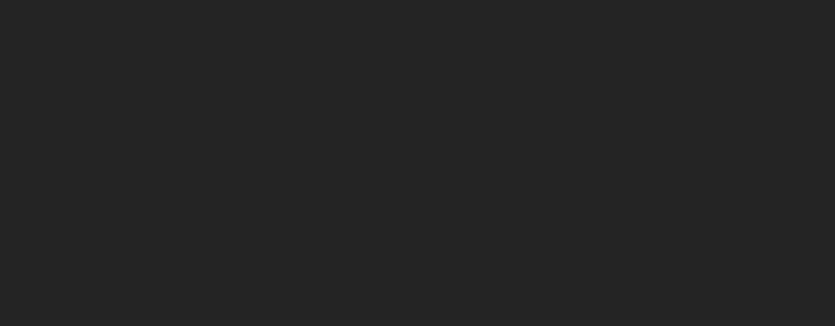
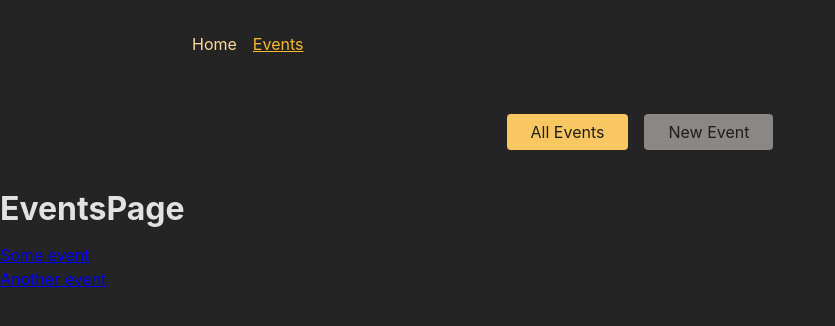
Before and after one commit to Behxrad/front-end-boot-camp, a React (Create React App) app in the folder React/21. Routing/2. Advanced/frontend/: page /events in a window 1280 px wide. Shown: the top 326 px of the page, without its empty margins (0-835 px from the left). Built offline with nearby package versions, Linux system fonts and the light colour scheme.

Commit message:
Blabbering

```diff
--- a/React/21. Routing/2. Advanced/frontend/package.json
+++ b/React/21. Routing/2. Advanced/frontend/package.json
@@ -8,6 +8,7 @@
     "@testing-library/user-event": "^14.5.2",
     "react": "^19.0.0",
     "react-dom": "^19.0.0",
+    "react-router-dom": "^7.9.1",
     "react-scripts": "5.0.1",
     "web-vitals": "^1.1.1"
   },
--- a/React/21. Routing/2. Advanced/frontend/src/App.js
+++ b/React/21. Routing/2. Advanced/frontend/src/App.js
@@ -20,8 +20,37 @@
 // 7. Output the ID of the selected event on the EventDetailPage
 // BONUS: Add another (nested) layout route that adds the <EventNavigation> component above all /events... page components
 
+import { RouterProvider, createBrowserRouter } from 'react-router-dom';
+import HomePage from './pages/Home';
+import EventsPage from './pages/Events';
+import EventDetailPage from './pages/EventDetail';
+import NewEventPage from './pages/NewEvent';
+import EditEventPage from './pages/EditEvent';
+import RootLayout from './pages/Root';
+import EventsRootLayout from './pages/EventsRoot';
+
+const router = createBrowserRouter([
+	{
+		path: '/',
+		element: <RootLayout />,
+		children: [
+			{ index: true, element: <HomePage /> },
+			{
+				path: 'events',
+				element: <EventsRootLayout />,
+				children: [
+					{ index: true, element: <EventsPage /> },
+					{ path: ':eventId', element: <EventDetailPage /> },
+					{ path: 'new', element: <NewEventPage /> },
+					{ path: ':eventId/edit', element: <EditEventPage /> },
+				],
+			},
+		],
+	},
+]);
+
 function App() {
-  return <div></div>;
+	return <RouterProvider router={router} />;
 }
 
 export default App;
--- a/React/21. Routing/2. Advanced/frontend/src/components/EventsNavigation.js
+++ b/React/21. Routing/2. Advanced/frontend/src/components/EventsNavigation.js
@@ -1,3 +1,4 @@
+import { NavLink } from 'react-router-dom';
 import classes from './EventsNavigation.module.css';
 
 function EventsNavigation() {
@@ -6,10 +7,25 @@
 			<nav>
 				<ul className={classes.list}>
 					<li>
-            <a href="/events">All Events</a>
+						<NavLink
+							to='/events'
+							className={({ isActive }) =>
+								isActive ? classes.active : undefined
+							}
+              end
+						>
+							All Events
+						</NavLink>
 					</li>
 					<li>
-            <a href="/events/new">New Event</a>
+						<NavLink
+							to='/events/new'
+							className={({ isActive }) =>
+								isActive ? classes.active : undefined
+							}
+						>
+							New Event
+						</NavLink>
 					</li>
 				</ul>
 			</nav>
--- a/React/21. Routing/2. Advanced/frontend/src/components/MainNavigation.js
+++ b/React/21. Routing/2. Advanced/frontend/src/components/MainNavigation.js
@@ -1,3 +1,4 @@
+import { NavLink } from 'react-router-dom';
 import classes from './MainNavigation.module.css';
 
 function MainNavigation() {
@@ -6,10 +7,26 @@
 			<nav>
 				<ul className={classes.list}>
 					<li>
-            <a>Home</a>
+						<NavLink
+							to='/'
+							className={({ isActive }) =>
+								isActive ? classes.active : undefined
+							}
+							end
+						>
+							Home
+						</NavLink>
 					</li>
 					<li>
-            <a>Events</a>
+						<NavLink
+							to='/events'
+							className={({ isActive }) =>
+								isActive ? classes.active : undefined
+							}
+              end
+						>
+							Events
+						</NavLink>
 					</li>
 				</ul>
 			</nav>
--- a/React/21. Routing/2. Advanced/frontend/src/components/MainNavigation.module.css
+++ b/React/21. Routing/2. Advanced/frontend/src/components/MainNavigation.module.css
@@ -19,4 +19,5 @@
 .list a:hover,
 .list a.active {
   color: var(--color-primary-800);
+  text-decoration-line: underline;
 }
--- /dev/null
+++ b/React/21. Routing/2. Advanced/frontend/src/pages/EditEvent.js
@@ -0,0 +1,5 @@
+function EditEventPage() {
+	return <h1>EditEventPage</h1>;
+}
+
+export default EditEventPage;
--- /dev/null
+++ b/React/21. Routing/2. Advanced/frontend/src/pages/EventDetail.js
@@ -0,0 +1,13 @@
+import { useParams } from 'react-router-dom';
+
+function EventDetailPage() {
+	const params = useParams();
+	return (
+		<>
+			<h1>EventDetailPage</h1>
+            <p>Event ID: {params.eventId}</p>
+		</>
+	);
+}
+
+export default EventDetailPage;
--- /dev/null
+++ b/React/21. Routing/2. Advanced/frontend/src/pages/Events.js
@@ -0,0 +1,23 @@
+import { Link } from 'react-router-dom';
+
+const DUMMY_EVENTS = [
+	{ id: 'e1', title: 'Some event' },
+	{ id: 'e2', title: 'Another event' },
+];
+
+function EventsPage() {
+	return (
+		<>
+			<h1>EventsPage</h1>
+			<ul>
+				{DUMMY_EVENTS.map((event) => (
+					<li key={event.id}>
+						<Link to={event.id} relative='route'>{event.title}</Link>
+					</li>
+				))}
+			</ul>
+		</>
+	);
+}
+
+export default EventsPage;
--- /dev/null
+++ b/React/21. Routing/2. Advanced/frontend/src/pages/EventsRoot.js
@@ -0,0 +1,13 @@
+import { Outlet } from 'react-router-dom';
+import EventsNavigation from '../components/EventsNavigation';
+
+function EventsRootLayout() {
+	return (
+		<>
+			<EventsNavigation />
+			<Outlet />
+		</>
+	);
+}
+
+export default EventsRootLayout;
--- /dev/null
+++ b/React/21. Routing/2. Advanced/frontend/src/pages/Home.js
@@ -0,0 +1,5 @@
+function HomePage() {
+	return <h1>HomePage</h1>;
+}
+
+export default HomePage;
--- /dev/null
+++ b/React/21. Routing/2. Advanced/frontend/src/pages/NewEvent.js
@@ -0,0 +1,5 @@
+function NewEventPage() {
+	return <h1>NewEventPage</h1>;
+}
+
+export default NewEventPage;
--- /dev/null
+++ b/React/21. Routing/2. Advanced/frontend/src/pages/Root.js
@@ -0,0 +1,15 @@
+import { Outlet } from 'react-router-dom';
+import MainNavigation from '../components/MainNavigation';
+
+function RootLayout() {
+	return (
+		<>
+			<MainNavigation />
+			<main>
+				<Outlet />
+			</main>
+		</>
+	);
+}
+
+export default RootLayout;
```
Also changed, not shown: 1 other file (tests, documents, lock files or other folders). Lines whose indentation alone changed are shown as unchanged.
